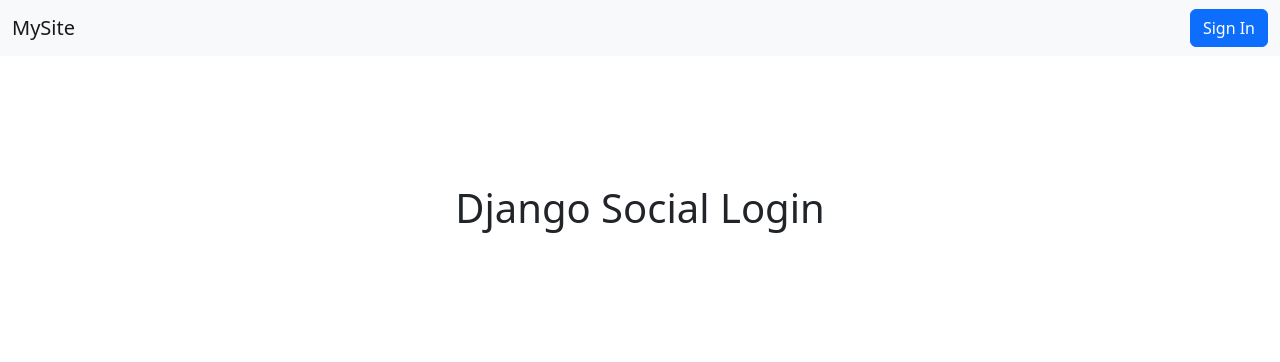
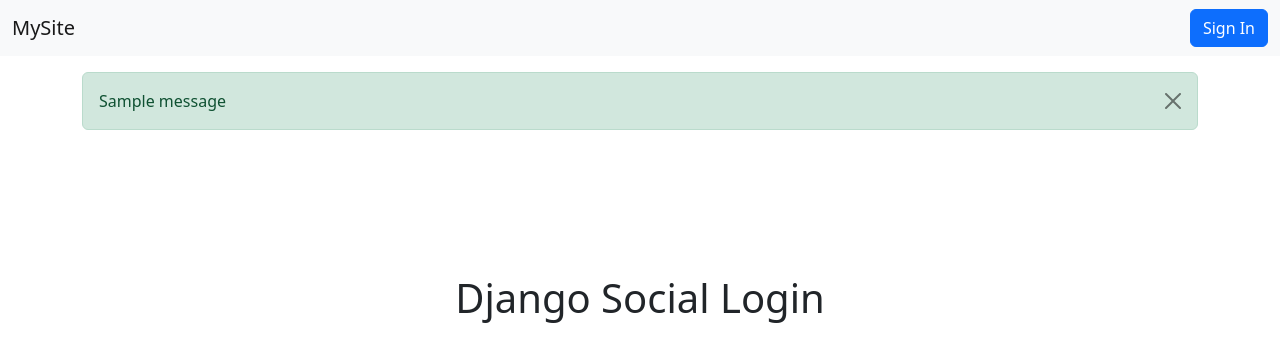
Before and after one commit to SystemSolution21/django-social-auth, a Django app: page / in a window 1280 px wide. Shown: the top 362 px of the page. Run offline with Django 5.2, Linux system fonts and the light colour scheme; tables that the repository leaves empty hold one stand-in row (values such as "Sample post"); one stand-in notice (Sample message) is shown; some libraries are stand-ins or nearby versions.

Commit message:
modified: templates/social_auth_app/_base.html; show alert messages

```diff
--- a/templates/social_auth_app/_base.html
+++ b/templates/social_auth_app/_base.html
@@ -37,6 +37,23 @@
         </div>
       </div>
     </nav>
+
+    <!-- Messages -->
+    {% if messages %}
+    <div class="container mt-3">
+      {% for message in messages %}
+      <div
+        class="alert alert-{{ message.tags }} alert-dismissible fade show"
+        role="alert"
+      >
+        {{ message }}
+        <button type="button" class="btn-close" data-bs-dismiss="alert" aria-label="Close"></button>
+      </div>
+      {% endfor %}
+    </div>
+    {% endif %}
+
     {% block content %} {% endblock content %}
+    <script src="https://cdn.jsdelivr.net/npm/bootstrap@5.2.2/dist/js/bootstrap.bundle.min.js"></script>
   </body>
 </html>
```
